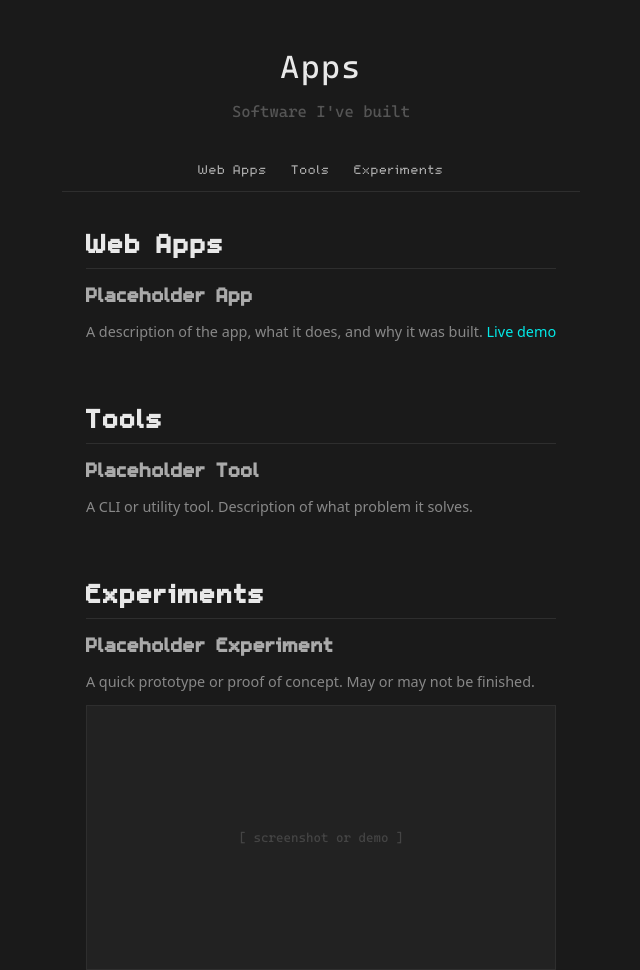
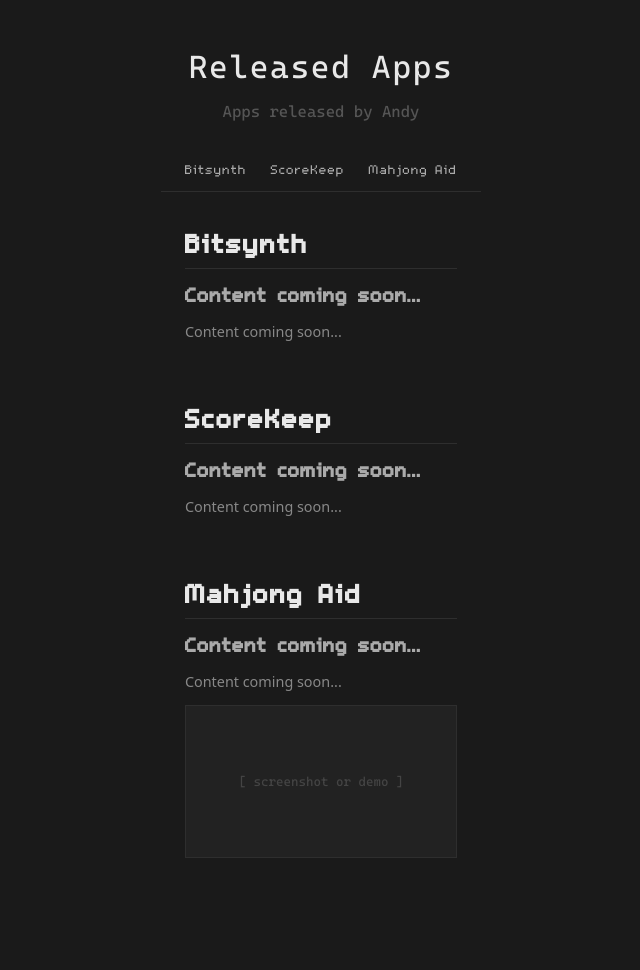
Before and after one commit to stenobot/StenobotWeb, a website built with Vite: page apps/index.html in a window 1280 px wide. Shown: the whole page, without its empty margins (319-959 px from the left). After the commit the page ends 858 px from the top, so only its background shows below. Built offline with nearby package versions, Linux system fonts and the light colour scheme.

Commit message:
updated page placeholder content

```diff
--- a/apps/index.html
+++ b/apps/index.html
@@ -3,41 +3,41 @@
   <head>
     <meta charset="UTF-8" />
     <meta name="viewport" content="width=device-width, initial-scale=1.0" />
-    <title>Stenobot – Apps</title>
+    <title>Stenobot - Released Apps</title>
     <link rel="stylesheet" href="/src/style.css" />
     <script>const _d=sessionStorage.getItem('slideDir');if(_d){document.documentElement.dataset.slide=_d;sessionStorage.removeItem('slideDir');}</script>
   </head>
   <body class="top-aligned">
     <main>
-      <h1 class="page-title">Apps</h1>
-      <p class="page-subtitle">Software I've built</p>
+      <h1 class="page-title">Released Apps</h1>
+      <p class="page-subtitle">Apps released by Andy</p>
 
       <nav class="toc">
         <ul class="toc-list">
-          <li><a href="#web-apps" class="toc-link">Web Apps</a></li>
-          <li><a href="#tools" class="toc-link">Tools</a></li>
-          <li><a href="#experiments" class="toc-link">Experiments</a></li>
+          <li><a href="#bitsynth" class="toc-link">Bitsynth</a></li>
+          <li><a href="#scorekeep" class="toc-link">ScoreKeep</a></li>
+          <li><a href="#mahjong-aid" class="toc-link">Mahjong Aid</a></li>
         </ul>
       </nav>
 
       <div class="page-content">
 
-        <section class="page-section" id="web-apps">
-          <h2>Web Apps</h2>
-          <h3>Placeholder App</h3>
-          <p>A description of the app, what it does, and why it was built. <a href="#">Live demo</a></p>
+        <section class="page-section" id="bitsynth">
+          <h2>Bitsynth</h2>
+          <h3>Content coming soon...</h3>
+          <p>Content coming soon... </p>
         </section>
 
-        <section class="page-section" id="tools">
-          <h2>Tools</h2>
-          <h3>Placeholder Tool</h3>
-          <p>A CLI or utility tool. Description of what problem it solves.</p>
+        <section class="page-section" id="scorekeep">
+          <h2>ScoreKeep</h2>
+          <h3>Content coming soon...</h3>
+          <p>Content coming soon...</p>
         </section>
 
-        <section class="page-section" id="experiments">
-          <h2>Experiments</h2>
-          <h3>Placeholder Experiment</h3>
-          <p>A quick prototype or proof of concept. May or may not be finished.</p>
+        <section class="page-section" id="mahjong-aid">
+          <h2>Mahjong Aid</h2>
+          <h3>Content coming soon...</h3>
+          <p>Content coming soon... </p>
           <div class="embed-placeholder">[ screenshot or demo ]</div>
         </section>
 
--- a/package.json
+++ b/package.json
@@ -1,6 +1,6 @@
 {
   "name": "stenobot",
-  "version": "0.1.3",
+  "version": "0.1.4",
   "private": true,
   "scripts": {
     "dev": "vite",
```
Also changed, not shown: blog/index.html (+1 -1 lines), music/index.html (+7 -1 lines), projects/index.html (+13 -19 lines).
